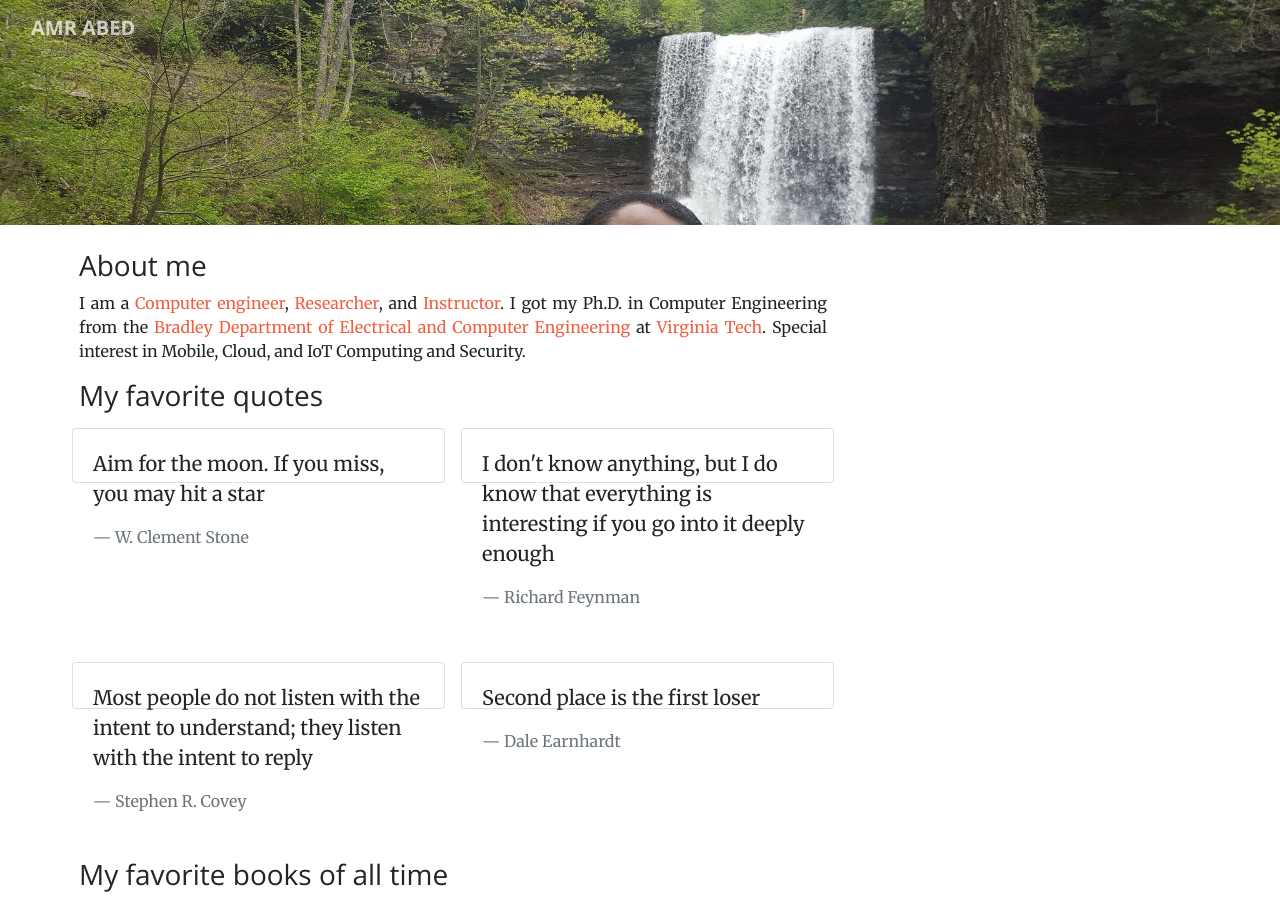
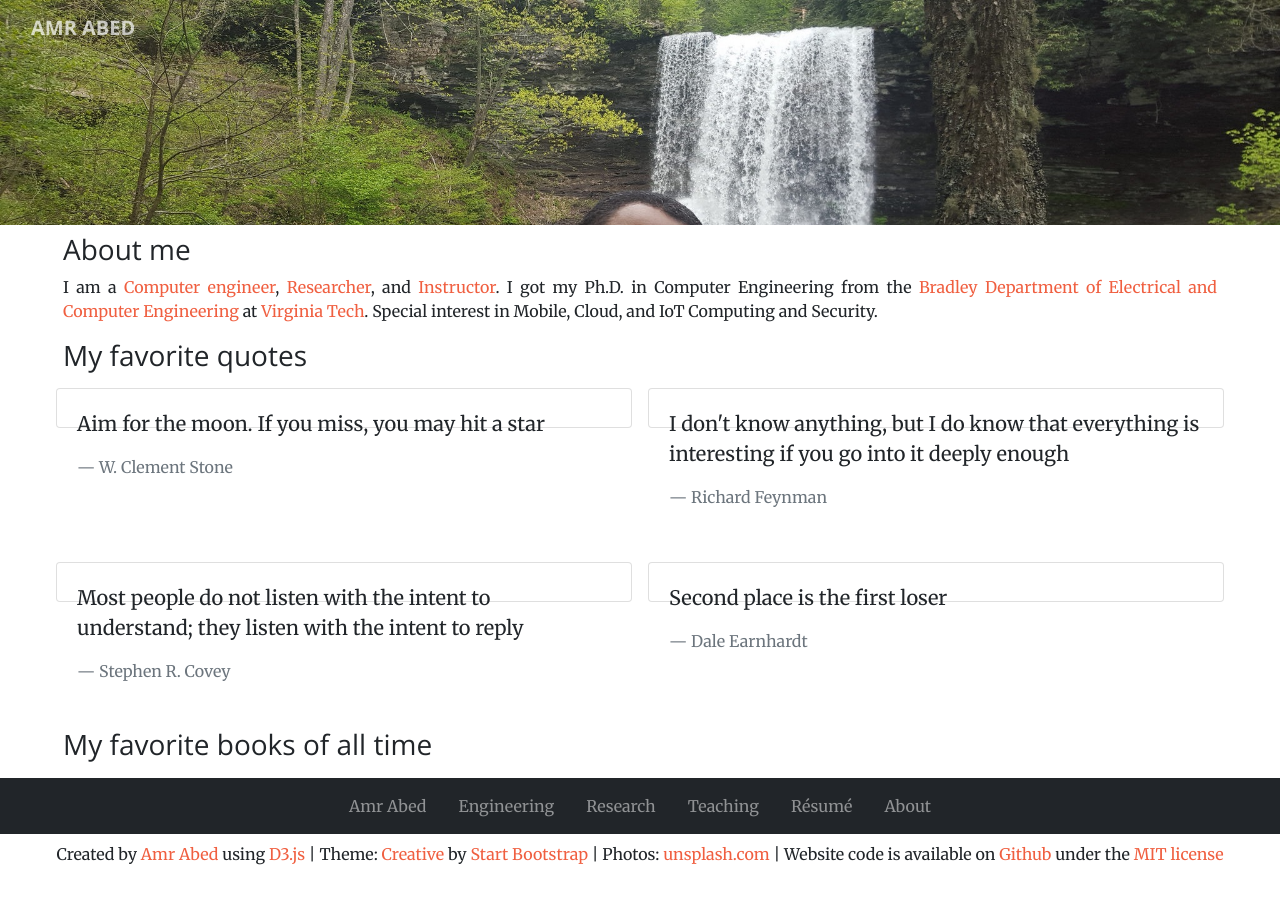
Before and after one commit to amrabed/amrabed.github.io, a Jekyll site: the page built from about/index.html, in a window 1280 px wide and 900 px high. Built offline with Jekyll 4.4.1, drawn with Linux system fonts in a browser that asks for light colours; nearby versions of some CDN libraries; comment, search, counter and statistics services are not loaded; a style sheet for code colours, icons or effects is not loaded.

Commit message:
Update about page

```diff
--- a/about/index.html
+++ b/about/index.html
@@ -4,9 +4,9 @@ layout: default
 ---
 <aside aria-label="cover" class="h-25"
        style="background-size: cover;background-image:url(../assets/img/cover.jpg)"></aside>
-<div class="container p-4">
+<div class="container p-2">
     <div class="row">
-        <div class="col-lg-8">
+        <div class="col">
             <div class="row">
                 <h3 class="text-left">About me</h3>
                 <p class="text-justify">I am a <a href="../engineering">Computer engineer</a>,
```
